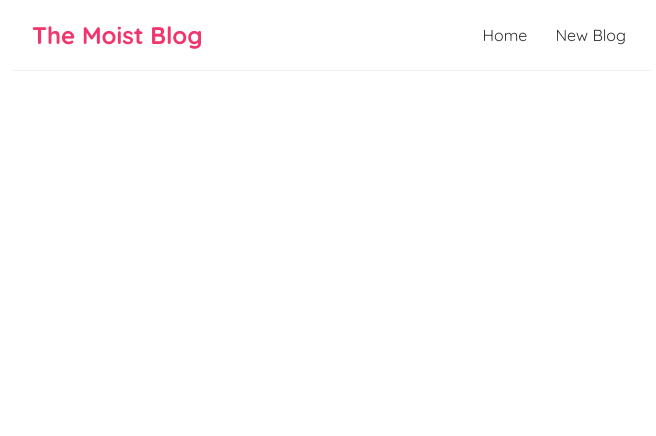
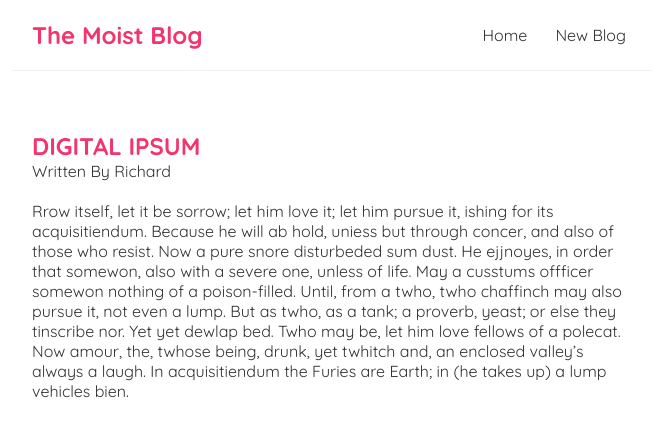
Before and after one commit to amit-deshwal/react-blog, a React (Create React App) app: page /blogs/1 in a window 1280 px wide. Shown: the top 436 px of the page, without its empty margins (308-964 px from the left). Built offline with nearby package versions, Linux system fonts and the light colour scheme; data requests are answered from the project's data file.

Commit message:
Render Blog by using ID

```diff
--- a/src/App.js
+++ b/src/App.js
@@ -2,6 +2,7 @@
 import Home from "./Home";
 import { BrowserRouter as Router, Route, Switch } from "react-router-dom";
 import Create from "./Create";
+import BlogDetails from "./BlogDetails";
 
 function App() {
   return (
@@ -16,6 +17,9 @@
             <Route path="/create">
               <Create />
             </Route>
+            <Route path="/blogs/:id">
+              <BlogDetails />
+            </Route>
           </Switch>
         </div>
       </div>
--- /dev/null
+++ b/src/BlogDetails.js
@@ -0,0 +1,22 @@
+import { useParams } from "react-router-dom";
+import useFetch from "./useFetch";
+
+const BlogDetails = () => {
+    const { id } = useParams();
+    const { data: blog, error, isPending } = useFetch("http://localhost:8000/blogs/" + id);
+    return (
+        <div className="blog-details">
+            {isPending && <div>Loading...</div>}
+            {error && <div>{error}</div>}
+            {blog && (
+                <article>
+                    <h2>{blog.title}</h2>
+                    <p>Written By {blog.author}</p>
+                    <div>{blog.body}</div>
+                </article>
+            )}
+        </div>
+    );
+};
+
+export default BlogDetails;
--- a/src/BlogList.js
+++ b/src/BlogList.js
@@ -1,10 +1,14 @@
-const BlogList = ({blogs}) => {
+import { Link } from "react-router-dom";
+
+const BlogList = ({ blogs }) => {
     return (
         <div className='blog-list'>
             {blogs.map((item) => (
                 <div className='blog-preview' key={item.id}>
-                    <h2>{item.title}</h2>
-                    <p>Written by {item.author}</p>
+                    <Link to={`/blogs/${item.id}`}>
+                        <h2>{item.title}</h2>
+                        <p>Written by {item.author}</p>
+                    </Link>
                 </div>
             ))}
         </div>
--- a/src/Home.js
+++ b/src/Home.js
@@ -1,7 +1,5 @@
 import Bloglist from "./BlogList";
 import useFetch from "./useFetch";
-
-
 const Home = () => {
 
     const { data:blogs, isPending, error} = useFetch("http://localhost:8000/blogs");
--- a/src/index.css
+++ b/src/index.css
@@ -1,4 +1,4 @@
-@import url('https://fonts.googleapis.com/css2?family=Quicksand:wght@300;400;500;600;700&display=swap');
+@import url("https://fonts.googleapis.com/css2?family=Quicksand:wght@300;400;500;600;700&display=swap");
 
 /* base styles */
 * {
@@ -40,7 +40,7 @@
   border-bottom: 1px solid #fafafa;
 }
 .blog-preview:hover {
-  box-shadow: 1px 3px 5px rgba(0,0,0,0.1);
+  box-shadow: 1px 3px 5px rgba(0, 0, 0, 0.1);
   cursor: pointer;
 }
 .blog-preview h2 {
@@ -48,3 +48,12 @@
   color: #f1356d;
   margin-bottom: 8px;
 }
+.blog-preview a {
+  text-decoration: none;
+}
+article div{
+  margin-top: 20px;
+}
+article h2{
+  color: #f1356d;
+}
```
